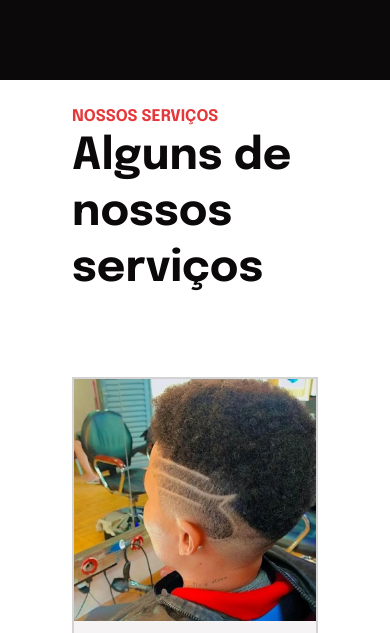
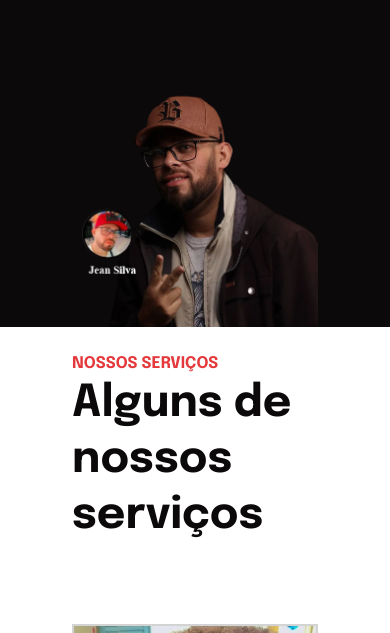
Before and after one commit to NestorZaum/VALENTIN_BARBEARIA, a plain HTML site: page index.html in a window 390 px wide. Shown: the part 806-1439 px from the top of the page. Drawn offline with Linux system fonts and the light colour scheme.

Commit message:
responsivel img

```diff
--- a/css/main.css
+++ b/css/main.css
@@ -202,6 +202,10 @@ footer a {
 
 @media screen and (max-width: 600px) {
 
+    .hero{
+        display: block;
+    }
+
      .services-list {
         display: block;
         width: 100%;
```
Also changed, not shown: index.html (line endings or trailing spaces).
